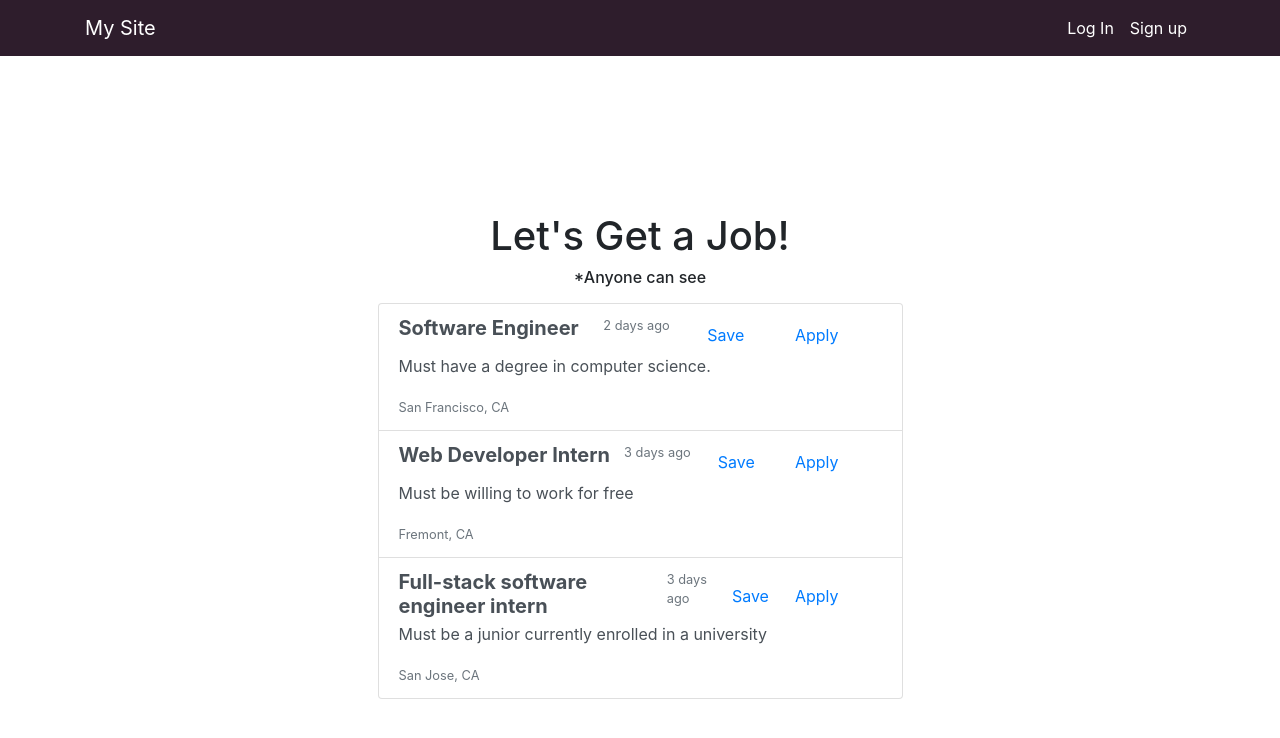
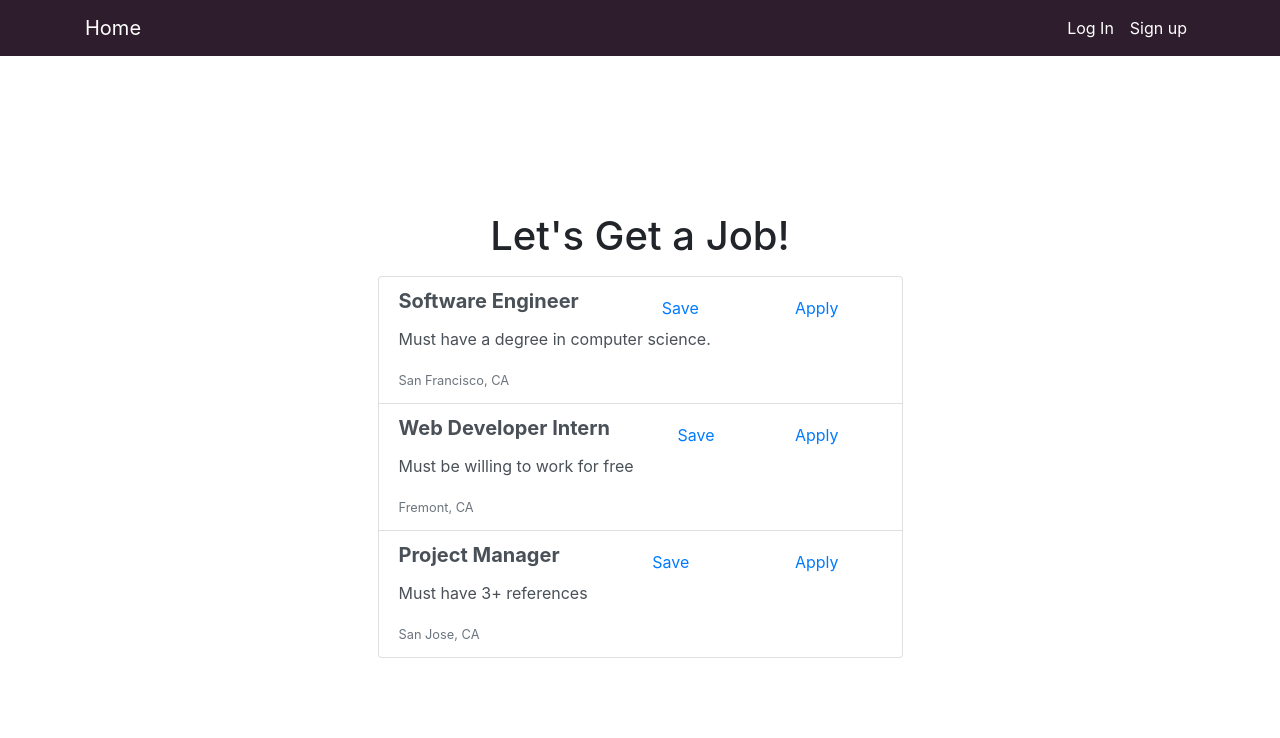
Before and after one commit to backend-project-team3/letsgetyouajob, a Django app: template apps/core/templates/pages/detailed_search_results.html in a window 1280 px wide. Shown: the top 738 px of the page. Run offline with Django 3.2, Linux system fonts and the light colour scheme; the template is opened without the code that fills it, so the values that code supplies are empty; some libraries are stand-ins or nearby versions.

```diff
--- a/apps/core/templates/base.html
+++ b/apps/core/templates/base.html
@@ -42,7 +42,7 @@
     <div class="container">
         <a class="navbar-brand" href="/">
             <!-- Add your logo here!  <img src="" /> -->
-            My Site
+            Home
         </a>
 
         <button class="navbar-toggler navbar-toggler-right" type="button" data-toggle="collapse" data-target="#navbarSupportedContent" aria-controls="navbarSupportedContent" aria-expanded="false" aria-label="Toggle navigation">
@@ -113,5 +113,6 @@
 
       <script src="{% static 'js/bootstrap/jquery-3.4.1.min.js' %}"></script>
       <script src="{% static 'js/bootstrap/bootstrap.js' %}"></script>
+
   </body>
 </html>
--- a/apps/core/templates/pages/detailed_search_results.html
+++ b/apps/core/templates/pages/detailed_search_results.html
@@ -22,7 +22,6 @@
       <div class="col-lg-6">
           <div class="mt-5 mb-3 text-center">
             <h1>Let's Get a Job!</h1>
-            <h6>*Anyone can see</h6>
           </div>
 
 <!-- Start -->
@@ -31,8 +30,8 @@
   <a href="#" class="list-group-item list-group-item-action flex-column align-items-start">
     <div class="d-flex w-100 justify-content-between">
       <h5 class="mb-1">Software Engineer</h5>
-      <small class="text-muted">2 days ago</small>
-<!-- save and apply buttons -->
+<!--       <small class="text-muted">2 days ago</small> -->
+
       <button type="button" class="btn btn-link">Save</button>
       <button type="button" class="btn btn-link">Apply</button>
     </div>
@@ -43,7 +42,7 @@
   <a href="#" class="list-group-item list-group-item-action flex-column align-items-start">
     <div class="d-flex w-100 justify-content-between">
       <h5 class="mb-1">Web Developer Intern</h5>
-      <small class="text-muted">3 days ago</small>
+<!--       <small class="text-muted">3 days ago</small> -->
       <button type="button" class="btn btn-link">Save</button>
       <button type="button" class="btn btn-link">Apply</button>
     </div>
@@ -53,12 +52,12 @@
 
   <a href="#" class="list-group-item list-group-item-action flex-column align-items-start">
     <div class="d-flex w-100 justify-content-between">
-      <h5 class="mb-1">Full-stack software engineer intern</h5>
-      <small class="text-muted">3 days ago</small>
+      <h5 class="mb-1">Project Manager</h5>
+<!--       <small class="text-muted">3 days ago</small> -->
       <button type="button" class="btn btn-link">Save</button>
       <button type="button" class="btn btn-link">Apply</button>
     </div>
-    <p class="mb-3">Must be a junior currently enrolled in a university</p>
+    <p class="mb-3">Must have 3+ references</p>
     <small class="text-muted">San Jose, CA</small>
   </a>
 </div>
--- a/apps/core/templates/pages/home.html
+++ b/apps/core/templates/pages/home.html
@@ -11,7 +11,7 @@
 {% endblock %}
 
 {% block title %}
-    My Site - Home
+    Let's Get You a Job - Home
 {% endblock title %}
 
 
@@ -23,7 +23,7 @@
 
       <div class="col-lg-6">
           <div class="mt-5 mb-3 text-center">
-            <img id= 'project-logo' src='./static/images/projectlogo.png'>
+            <img id= 'project-logo' src='./static/images/logo.png'>
           </div>
 
           <form method="GET" action="/search-results/">
--- a/apps/core/templates/pages/saved_jobs.html
+++ b/apps/core/templates/pages/saved_jobs.html
@@ -22,7 +22,6 @@
       <div class="col-lg-6">
           <div class="mt-5 mb-3 text-center">
             <h1>Welcome [name]</h1>
-            <h6>*Must log in to see</h6>
           </div>
 
 <form method="GET" action="/search-results/">
--- a/apps/core/templates/pages/search_results.html
+++ b/apps/core/templates/pages/search_results.html
@@ -22,7 +22,6 @@
       <div class="col-lg-6">
           <div class="mt-5 mb-3 text-center">
             <h1>Search Results</h1>
-            <h6>Note: Anyone can see (they do not have to log in) + having a search bar here would be more efficient so the user does not have to go back to the homepage to search</h6>
           </div>
 
 <form method="GET" action="/search-results/">
```
Also changed, not shown: apps/core/static/css/custom.css (line endings or trailing spaces), apps/core/static/images/logo.png (added).
